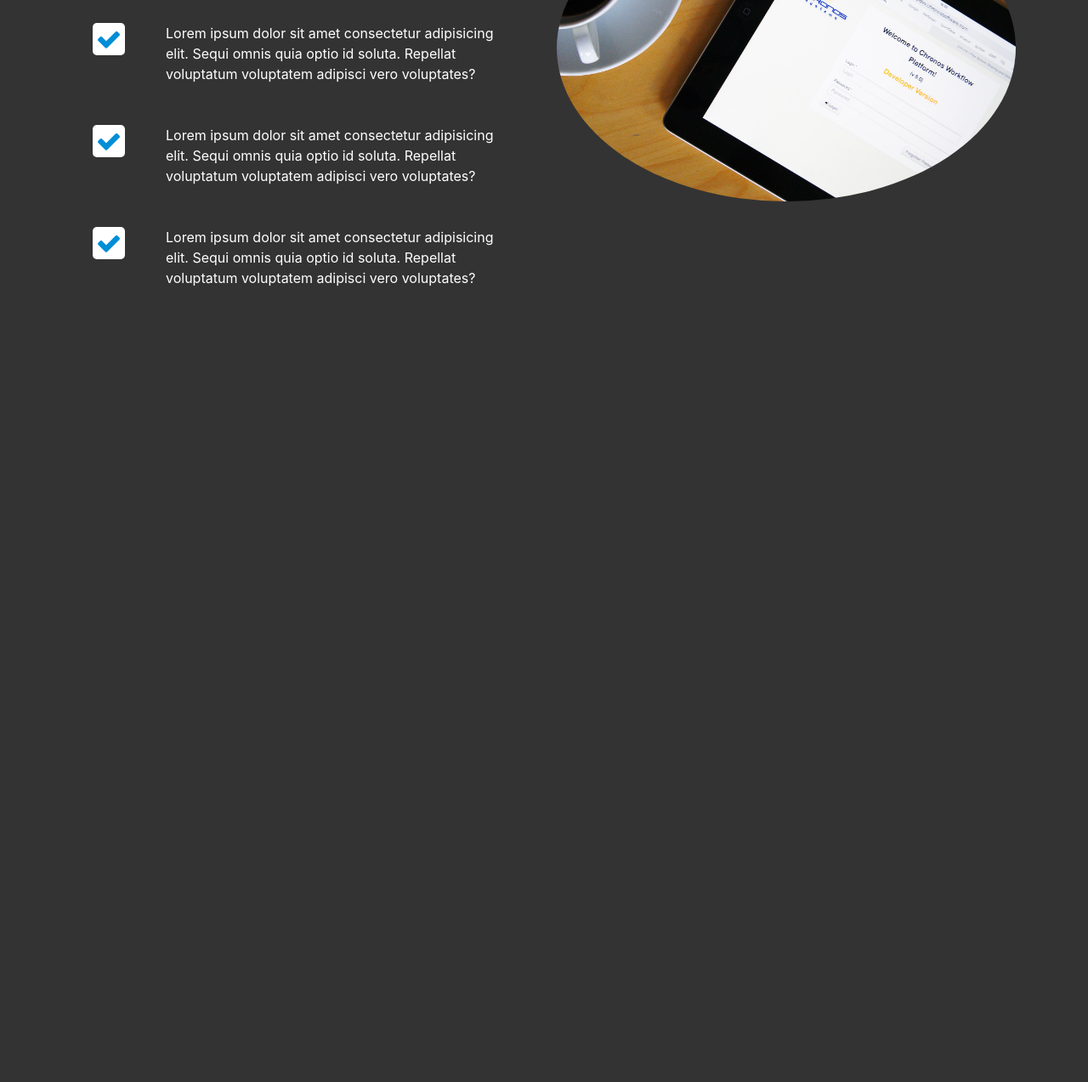
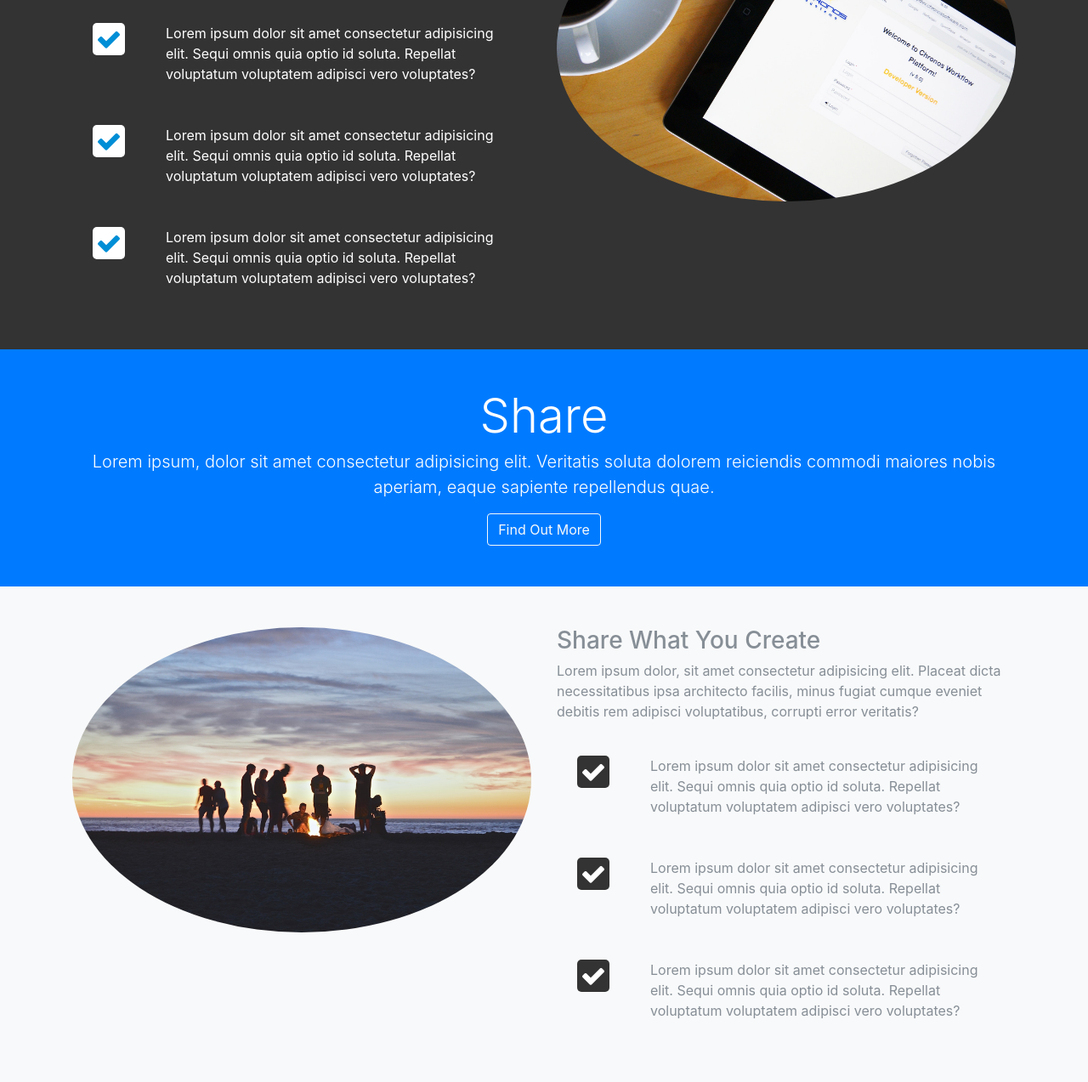
Before and after one commit to StepsEdwards/looplab, a website: page src/index.html in a window 1280 px wide. Shown: the part 2014-3287 px from the top of the page at 85% size. Before the commit the page ends 2425 px from the top, so only its background shows below. Drawn offline with Linux system fonts and the light colour scheme.

Commit message:
added share head and section. styled share section

```diff
--- a/src/index.html
+++ b/src/index.html
@@ -171,7 +171,7 @@
             <div class="container">
                 <div class="row">
                     <div class="col-md-6">
-                       <h3>Explore & Connect</h3>
+                       <h3>Create Your Passion</h3>
                        <p>Lorem ipsum dolor, sit amet consectetur adipisicing elit. Placeat dicta necessitatibus ipsa architecto facilis, minus fugiat cumque eveniet debitis rem adipisci voluptatibus, corrupti error veritatis?</p>
                        <div class="d-flex flex-row">
                            <div class="p-4 align-self-start">
@@ -205,6 +205,60 @@
             </div>
         </section>
 
+        <!-- SHARE HEAD -->
+     <section id="share-head-section" class="bg-primary">
+            <div class="container">
+                <div class="row">
+                    <div class="col text-center">
+                        <div class="py-5">
+                           <h1 class="display-4">Share</h1>
+                           <p class="lead">Lorem ipsum, dolor sit amet consectetur adipisicing elit. Veritatis soluta dolorem reiciendis commodi maiores nobis aperiam, eaque sapiente repellendus quae.</p>
+                           <a href="#" class="btn btn-outline-light">Find Out More</a>
+                        </div>
+                    </div>
+                </div>
+            </div>
+        </section>
+
+        <!-- SHARE SECTION -->
+        <section id="share-section" class="py-5 bg-light text-muted">
+            <div class="container">
+                <div class="row">
+                    <div class="col-md-6">
+                        <img src="img/share-section1.jpg" class="img-fluid mb-3 rounded-circle">
+                    </div>
+                    <div class="col-md-6">
+                       <h3>Share What You Create</h3>
+                       <p>Lorem ipsum dolor, sit amet consectetur adipisicing elit. Placeat dicta necessitatibus ipsa architecto facilis, minus fugiat cumque eveniet debitis rem adipisci voluptatibus, corrupti error veritatis?</p>
+                       <div class="d-flex flex-row">
+                           <div class="p-4 align-self-start">
+                               <i class="fa fa-check"></i>
+                           </div>
+                           <div class="p-4 align-self-end">
+                               Lorem ipsum dolor sit amet consectetur adipisicing elit. Sequi omnis quia optio id soluta. Repellat voluptatum voluptatem adipisci vero voluptates?
+                           </div>
+                       </div>
+                       <div class="d-flex flex-row">
+                               <div class="p-4 align-self-start">
+                                   <i class="fa fa-check"></i>
+                               </div>
+                               <div class="p-4 align-self-end">
+                                   Lorem ipsum dolor sit amet consectetur adipisicing elit. Sequi omnis quia optio id soluta. Repellat voluptatum voluptatem adipisci vero voluptates?
+                               </div>
+                       </div>
+                       <div class="d-flex flex-row">
+                           <div class="p-4 align-self-start">
+                               <i class="fa fa-check"></i>
+                           </div>
+                           <div class="p-4 align-self-end">
+                               Lorem ipsum dolor sit amet consectetur adipisicing elit. Sequi omnis quia optio id soluta. Repellat voluptatum voluptatem adipisci vero voluptates?
+                           </div>
+                       </div>
+                    </div>
+                </div>
+            </div>
+        </section>
+
 
     <script src="js/jquery.min.js"></script>
     <script src="js/popper.min.js"></script>
--- a/src/scss/style.scss
+++ b/src/scss/style.scss
@@ -46,7 +46,7 @@ body{
     }
 }
 
-#explore-section{
+#explore-section, #share-section{
     .fa{
         color: #fff;
         background: #333;
```
Also changed, not shown: src/css/style.css.
